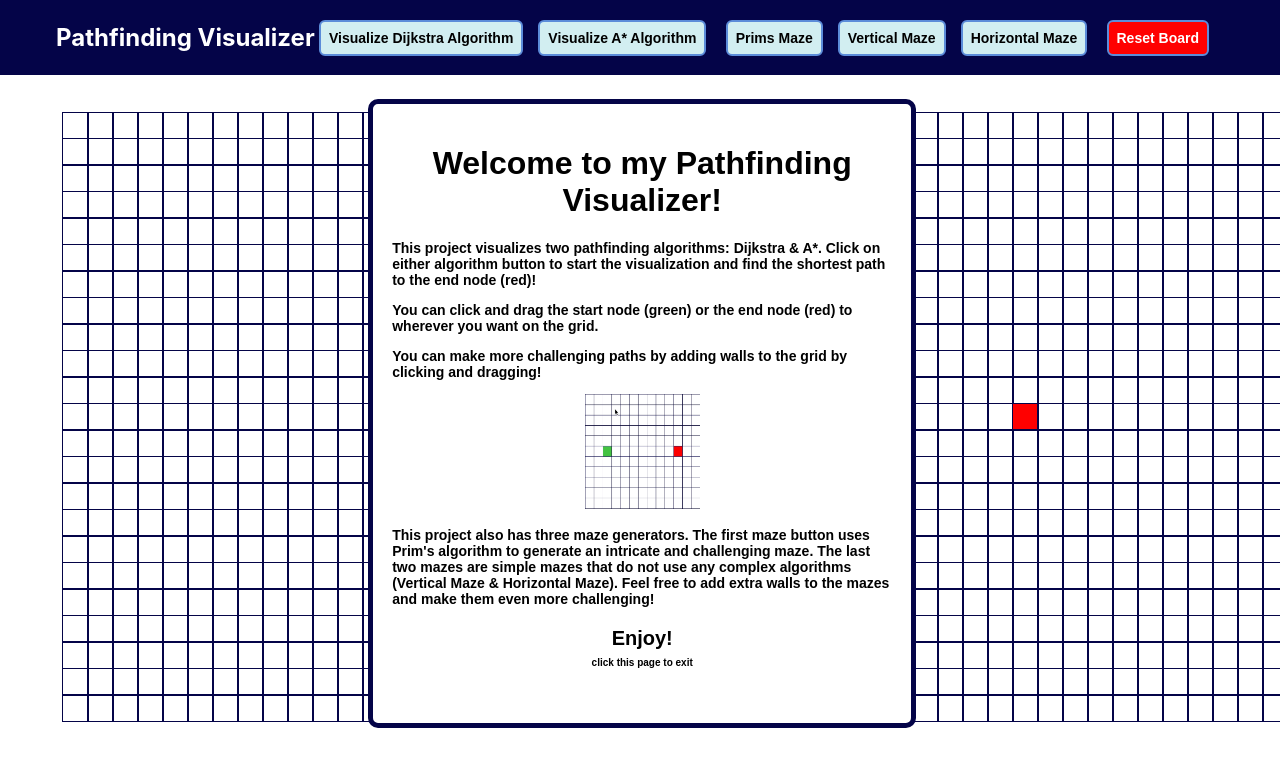
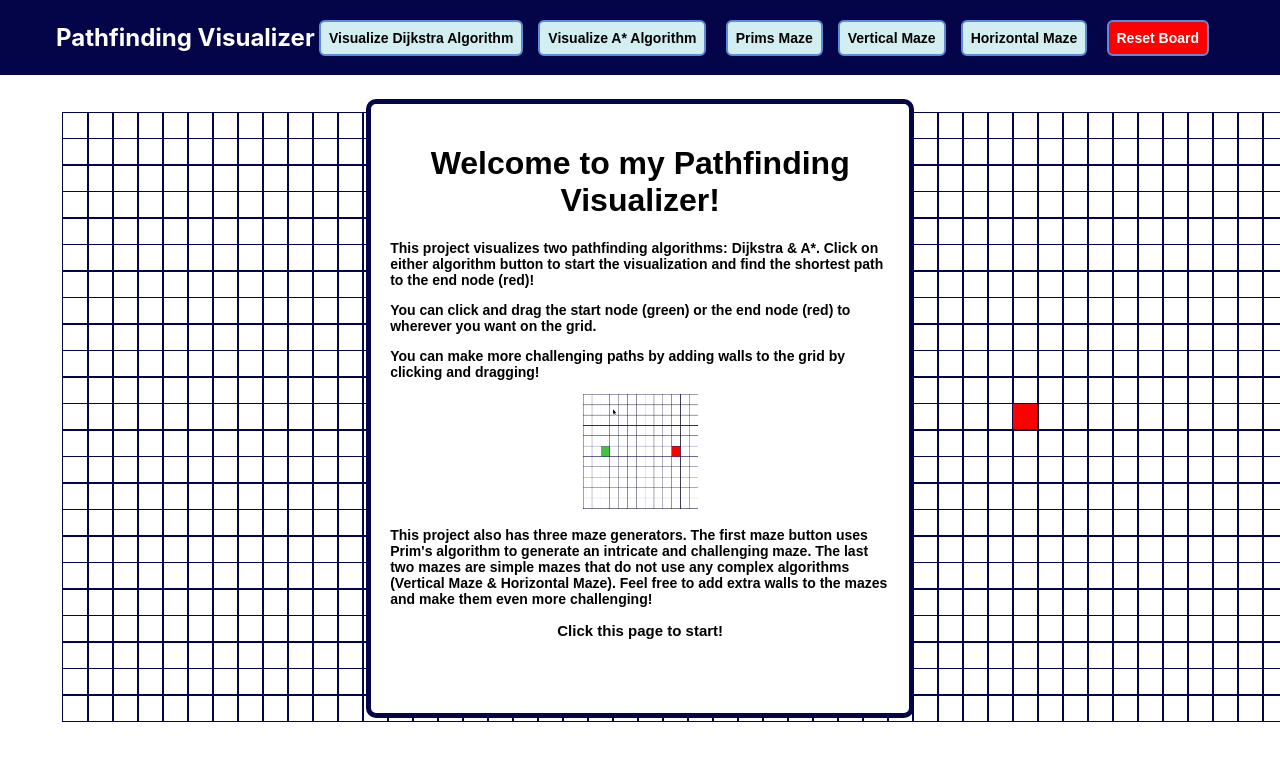
Before and after one commit to Rahulk284/PathfindingVisualizer, a React (Create React App) app: page / in a window 1280 px wide. Shown: the top 766 px of the page. Built offline with nearby package versions, Linux system fonts and the light colour scheme.

Commit message:
pop up format

```diff
--- a/src/PathfindingVisualizer/PathfindingVisualizer.jsx
+++ b/src/PathfindingVisualizer/PathfindingVisualizer.jsx
@@ -366,8 +366,7 @@ export default class PathfindingVisualizer extends Component {
                                     even more challenging!
                                 </p>
 
-                                <p style={{ fontSize: "20px"}}>Enjoy!</p>
-                                <p className="exit" style={{ fontSize: "10px"}}>click this page to exit</p>
+                                <p className="click" style={{ fontSize: "15px"}}>Click this page to start!</p>
                             </p>
                         </div>
                     </div>
--- a/src/PathfindingVisualizer/PathfindingVisualzier.css
+++ b/src/PathfindingVisualizer/PathfindingVisualzier.css
@@ -72,9 +72,9 @@ button.reset:hover{
     position: fixed;
     top: 12%;
     margin-top: 0.2rem;
-    left:calc(50vw - 272px);
+    left:calc(50vw - 274px);
     width: 500px;
-    height: 580px;
+    height: 570px;
     border-style: solid;
     border-width: 5px;
     border-color: rgb(4, 4, 72);
@@ -82,9 +82,7 @@ button.reset:hover{
     border-radius: 10px;
 }
 
-.exit{
-    margin-top: -2.6%;
-}
+
 
 .popup .show {
     visibility: hidden;
```
